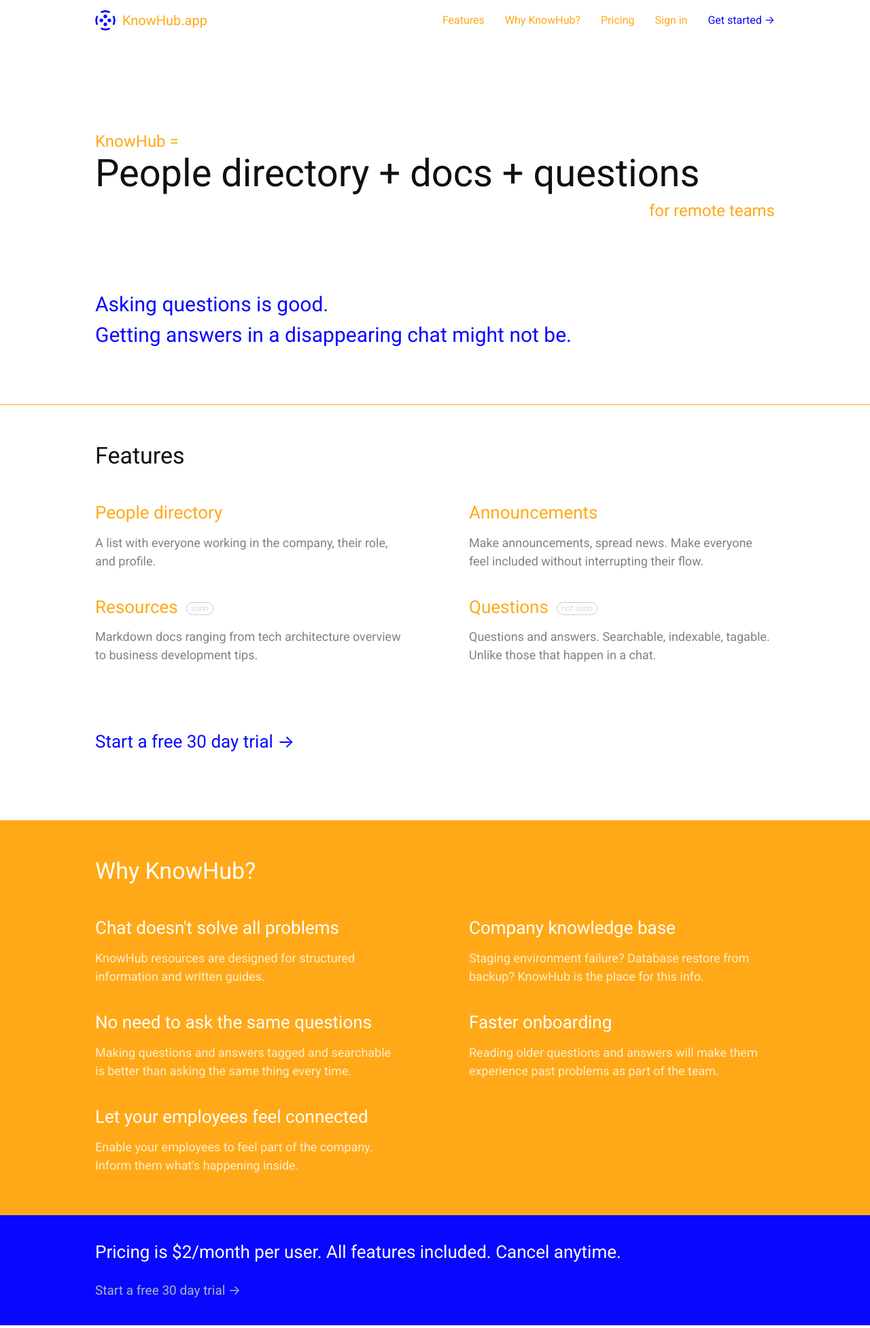
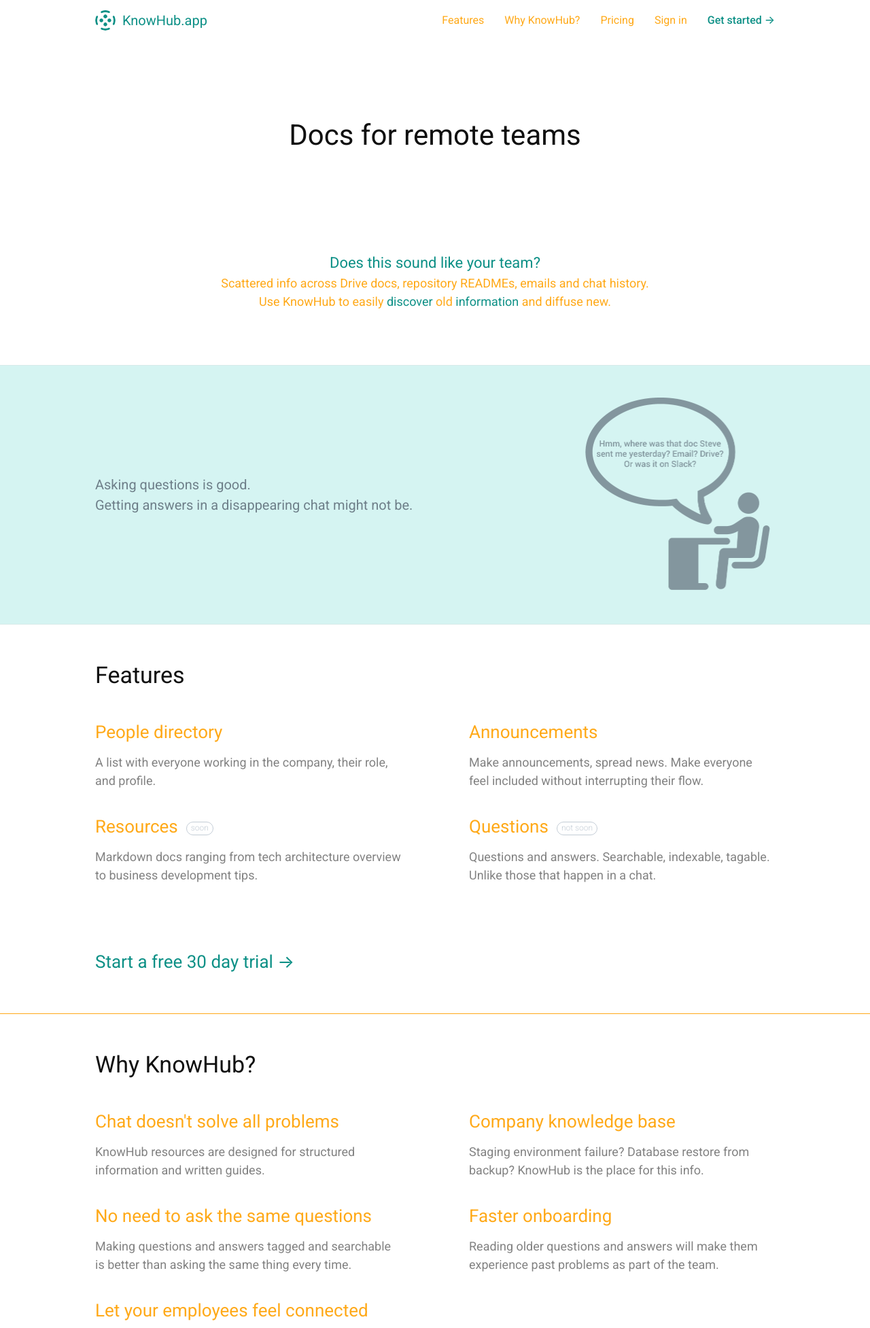
Before and after one commit to sirodoht/knowhub, a Django app: page / in a window 1280 px wide. Shown: the top 1954 px of the page at 68% size. Run offline with Django 3.2, Linux system fonts and the light colour scheme.

Commit message:
update marketing template and change base color to green

```diff
--- a/main/static/styles/main.css
+++ b/main/static/styles/main.css
@@ -186,7 +186,7 @@ html, body {
 
 a {
     text-decoration: none;
-    color: #0808ff;
+    color: #0d9086;
 }
 
 h1 {
@@ -223,7 +223,7 @@ header {
 
 .header-brand-link {
     font-size: 20px;
-    color: #ffa918;
+    color: #0d9086;
     display: flex;
     margin-top: 15px;
     margin-bottom: 15px;
@@ -281,8 +281,18 @@ nav {
     color: #ffa918;
 }
 
+.nav-item-anchor {
+    color: #ffa918;
+}
+@media (max-width: 480px) {
+    .nav-item-anchor {
+        display: none;
+    }
+}
+
 .nav-item-cta {
-    color: #0808ff;
+    color: #0d9086;
+    font-weight: 500;
 }
 
 .header-profile {
@@ -291,10 +301,6 @@ nav {
 
 .header-profile-photo {
     border-radius: 50%;
-}
-
-.hero {
-    border-bottom: 1px solid #ffa918;
 }
 
 .hero-content {
@@ -306,46 +312,24 @@ nav {
 }
 
 .hero-content-title {
-    margin-top: 0;
-    margin-bottom: 10px;
+    font-size: 42px;
+    text-align: center;
+    margin-top: 100px;
+    margin-bottom: 120px;
 }
 @media (max-width: 768px) {
     .hero-content-title {
-        margin-top: 20px;
-        margin-bottom: 15px;
+        margin-top: 80px;
+        margin-bottom: 80px;
         font-size: 38px;
     }
 }
 
-.hero-content-overline {
-    margin-top: 120px;
-    font-size: 24px;
+.hero-content-text {
+    font-size: 18px;
+    line-height: 1.5;
+    text-align: center;
     color: #ffa918;
-}
-@media (max-width: 768px) {
-    .hero-content-overline {
-        display: none;
-    }
-}
-
-.hero-content-subtitle {
-    margin-top: 10px;
-    margin-bottom: 100px;
-    font-size: 24px;
-    color: #ffa918;
-    text-align: right;
-}
-@media (max-width: 768px) {
-    .hero-content-subtitle {
-        text-align: left;
-        margin-bottom: 40px;
-    }
-}
-
-.hero-content-text {
-    font-size: 30px;
-    line-height: 1.5;
-    color: #0808ff;
     margin-bottom: 40px;
 }
 @media (max-width: 768px) {
@@ -354,10 +338,81 @@ nav {
         margin-bottom: 0;
     }
 }
+@media (max-width: 480px) {
+    .hero-content-text {
+        color: inherit;
+        text-align: left;
+    }
+}
+
+.hero-content-text > span {
+    color: #0d9086;
+}
+
+.hero-content-text-lead {
+    color: #0d9086;
+    font-size: 22px;
+}
+
+.pitch {
+    background: #d5f4f2;
+    padding-top: 40px;
+    padding-bottom: 40px;
+    display: flex;
+    border-top: 1px solid #d7ebe9;
+    border-bottom: 1px solid #d7ebe9;
+}
+
+.pitch-content {
+    display: flex;
+    justify-content: space-between;
+    flex-grow: 1;
+    margin: auto;
+    padding-left: 10px;
+    padding-right: 10px;
+    max-width: 1000px;
+    color: #6e7f89;
+    font-size: 20px;
+    line-height: 1.5;
+}
+
+.pitch-content-text {
+    display: flex;
+    align-self: center;
+}
+@media (max-width: 768px) {
+    .pitch-content-text {
+        padding-top: 50px;
+        padding-bottom: 50px;
+    }
+}
+@media (max-width: 480px) {
+    .pitch-content-text {
+        text-align: center;
+    }
+}
+
+.pitch-content-drawing {
+    display: flex;
+}
+@media (max-width: 768px) {
+    .pitch-content-drawing {
+        display: none;
+    }
+}
+
+.pitch-content-drawing img {
+    height: 300px;
+    opacity: 0.8;
+}
 
 section {
     padding-top: 15px;
     padding-bottom: 40px;
+}
+
+.features {
+    border-bottom: 1px solid #ffa918;
 }
 
 .features-content {
@@ -418,9 +473,8 @@ section {
 
 .features-content-pricing {
     font-size: 26px;
-    color: #0808ff;
     margin-top: 60px;
-    margin-bottom: 60px;
+    margin-bottom: 20px;
 }
 @media (max-width: 768px) {
     .features-content-pricing {
@@ -428,14 +482,9 @@ section {
     }
 }
 
-.benefits {
-    background: #ffa918;
-}
-
 .benefits-content {
     max-width: 1000px;
     margin: auto;
-    color: #fff;
     padding-bottom: 20px;
     padding-left: 10px;
     padding-right: 10px;
@@ -463,7 +512,6 @@ section {
     font-size: 26px;
     color: #ffa918;
     margin-bottom: 15px;
-    color: #fff;
 }
 @media (max-width: 768px) {
     .benefits-content-grid-item-title {
@@ -483,23 +531,19 @@ section {
 }
 
 .benefits-content-grid-item-description {
-    color: #ffedcd;
+    color: #828282;
     font-size: 18px;
     line-height: 1.5;
 }
 
-.benefits-content-pricing {
-    font-size: 26px;
-    color: #0808ff;
-    margin-top: 60px;
-    margin-bottom: 60px;
-}
-
 .pricing {
-    background: #0808ff;
+    background: #d5f4f2;
+    border-top: 1px solid #d7ebe9;
+    border-bottom: 1px solid #d7ebe9;
 }
 
 .pricing-content {
+    color: #6e7f89;
     margin: auto;
     max-width: 1000px;
     padding-top: 25px;
@@ -509,7 +553,7 @@ section {
 
 .pricing-content-lead {
     display: block;
-    color: #fff;
+    color: #6e7f89;
     font-size: 26px;
 }
 @media (max-width: 768px) {
@@ -549,7 +593,6 @@ section {
 
 .cta-link {
     font-size: 26px;
-    color: #0808ff;
 }
 @media (max-width: 768px) {
     .cta-link {
@@ -853,7 +896,7 @@ button:hover {
 .profile-alert {
     margin-top: 20px;
     margin-bottom: 30px;
-    color: #0808ff;
+    color: #0d9086;
 }
 
 .profile > h1 {
@@ -912,7 +955,7 @@ button:hover {
 .settings-alert {
     margin-top: 20px;
     margin-bottom: 30px;
-    color: #0808ff;
+    color: #0d9086;
 }
 
 .settings-photo img {
--- a/main/templates/main/marketing.html
+++ b/main/templates/main/marketing.html
@@ -7,16 +7,23 @@
 {% block content %}
     <section class="hero">
         <div class="hero-content">
-            <div class="hero-content-overline">
-                KnowHub =
+            <h1 class="hero-content-title">Docs for&nbsp;remote&nbsp;teams</h1>
+            <div class="hero-content-text">
+                <br><span class="hero-content-text-lead">Does this sound like your team?</span>
+                <br>Scattered info across Drive docs, repository READMEs, emails and chat history.
+                <br>Use KnowHub to easily <span>discover</span> old <span>information</span> and diffuse new.
             </div>
-            <h1 class="hero-content-title">People directory +&nbsp;docs +&nbsp;questions</h1>
-            <div class="hero-content-subtitle">
-                for remote teams
-            </div>
-            <div class="hero-content-text">
+        </div>
+    </section>
+
+    <section class="pitch">
+        <div class="pitch-content">
+            <div class="pitch-content-text">
                 Asking questions is good.
                 <br>Getting answers in a disappearing chat might not be.
+            </div>
+            <div class="pitch-content-drawing">
+                <img src="{% static 'images/pitch-drawing.png' %}" alt="pitch drawing">
             </div>
         </div>
     </section>
--- a/main/templates/main/scaffold.html
+++ b/main/templates/main/scaffold.html
@@ -62,9 +62,9 @@
             </a>
         </div>
         <nav>
-            <a href="#features" class="nav-item nav-item-special">Features</a>
-            <a href="#why-knowhub" class="nav-item nav-item-special">Why KnowHub?</a>
-            <a href="#pricing" class="nav-item nav-item-special">Pricing</a>
+            <a href="#features" class="nav-item nav-item-anchor">Features</a>
+            <a href="#why-knowhub" class="nav-item nav-item-anchor">Why KnowHub?</a>
+            <a href="#pricing" class="nav-item nav-item-anchor">Pricing</a>
             <a href="{% url 'main:login' %}" class="nav-item nav-item-special">Sign in</a>
             <a href="{% url 'main:register' %}" class="nav-item nav-item-cta">Get started →</a>
         </nav>
```
Also changed, not shown: README.md, main/static/images/logo.svg, main/static/images/pitch-drawing.png (added).
